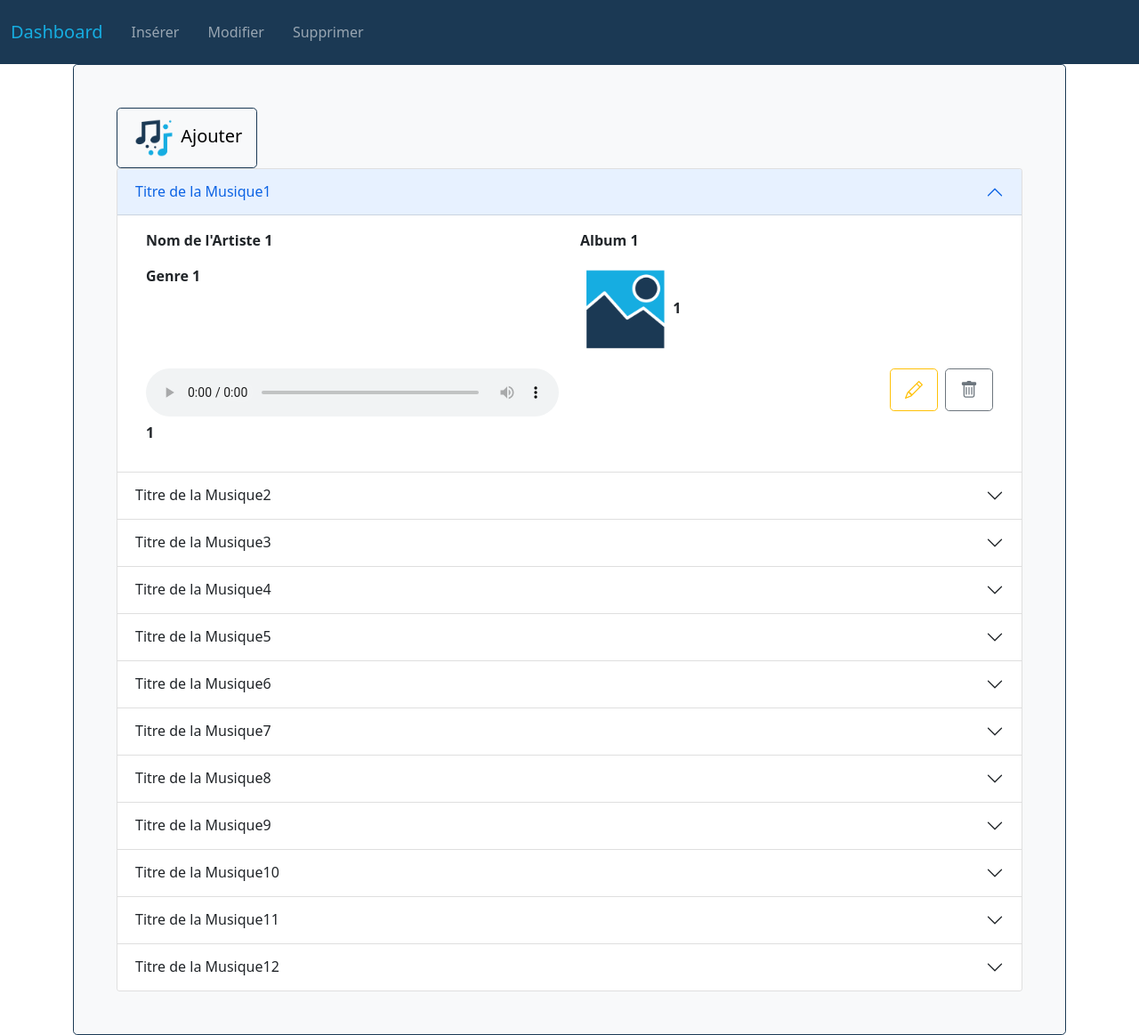
After one commit to Cocci38/projet2, a PHP site: page /teste.php in a window 1280 px wide. The commit adds this page. Shown: the whole page at 89% size. Run offline with PHP 8.4, Linux system fonts and the light colour scheme; some libraries are stand-ins or nearby versions.

Commit message:
bouton ajouter page teste

```diff
--- a/CSS/style.css
+++ b/CSS/style.css
@@ -21,3 +21,6 @@ img {
 .border {
     border-color: #1b3954!important;
 }
+.img-fluid {
+    width: 50px;
+}
--- /dev/null
+++ b/teste.php
@@ -0,0 +1,101 @@
+<!DOCTYPE html>
+<html lang="fr">
+<head>
+    <meta charset="UTF-8">
+    <meta http-equiv="X-UA-Compatible" content="IE=edge">
+    <meta name="viewport" content="width=device-width, initial-scale=1.0">
+    <link href="https://cdn.jsdelivr.net/npm/bootstrap@5.1.3/dist/css/bootstrap.min.css" rel="stylesheet" integrity="sha384-1BmE4kWBq78iYhFldvKuhfTAU6auU8tT94WrHftjDbrCEXSU1oBoqyl2QvZ6jIW3" crossorigin="anonymous">
+    <script src="https://cdn.jsdelivr.net/npm/bootstrap@5.1.3/dist/js/bootstrap.bundle.min.js" integrity="sha384-ka7Sk0Gln4gmtz2MlQnikT1wXgYsOg+OMhuP+IlRH9sENBO0LRn5q+8nbTov4+1p" crossorigin="anonymous"></script>
+    <link rel="stylesheet" href="https://cdn.jsdelivr.net/npm/bootstrap-icons@1.7.2/font/bootstrap-icons.css">
+    <link rel="stylesheet" href="CSS\style.css">
+    <title>Document</title>
+</head>
+<body>
+ <?php
+    include 'nav.php';
+ ?>
+    <main>
+    <div class="container">
+        <div class="h-100 p-5 bg-light border rounded-3">
+            <div class="position-relative">
+            <a href="inserer.php"><button type="button" class="btn btn-light btn-lg border"><img src="img\sound2.png" class="img-fluid" alt="Bouton Ajouter"> Ajouter</button></a>
+            </div>
+    <?php
+    $nbmorceau = 12;
+    echo "<div class='accordion' id='accordionExample'>";
+    for ($compteur = 1; $compteur <= $nbmorceau; $compteur++) {
+        if ($compteur == 1) {
+            $btn_class = "accordion-button";
+            $div_class = "accordion-collapse collapse show";
+            $btn_expended = "arial-expended='true'";
+        } else {
+            $btn_class = "accordion-button collapsed";
+            $div_class = "accordion-collapse collapse";
+            $btn_expended = "arial-expended='false'";
+        }
+
+        echo "
+        <div class='accordion-item'>
+                    <h2 class='accordion-header' id='heading$compteur'>
+                            <button class='$btn_class' type='button' data-bs-toggle='collapse' data-bs-target='#collapse$compteur' $btn_expended aria-controls='collapse$compteur'>
+                            Titre de la Musique$compteur
+                            </button>
+                    </h2>
+        <div id='collapse$compteur' class='$div_class' aria-labelledby='heading$compteur' data-bs-parent='#accordionExample'>
+            <div class='accordion-body'>
+                <div class='container'>
+                    <div class='row'>
+                        <div class='col'>
+                            <p>
+                                <strong>Nom de l'Artiste  $compteur</strong>
+                            </p>
+                        </div>
+                        <div class='col'>
+                            <p>
+                                <strong>Album  $compteur</strong>
+                            </p>
+                        </div>
+                        </div>
+                    <div class='row'>
+                        <div class='col'>
+                            <p>
+                                <strong>Genre  $compteur</strong>
+                            </p>
+                        </div>
+                        <div class='col'>
+                            <p>
+                                <strong><img src='img\cover1.png' width='100px'>  $compteur</strong>
+                            </p>
+                        </div>
+                    </div>
+                    <div class='row'>
+                        <div class='col'>
+                            <p>
+                                <strong><audio title='titreadefinir' preload='auto' controls loop><source src='sourceadefinir.mp3 type='audio/mp3'></audio>   $compteur</strong>
+                            </p>
+                        </div>
+                        <div class='col'>
+                            <p>
+                            <a href='delete.php?id=^$><button type='button' class='btn btn-outline-secondary float-end btn-lg'><i class='bi bi-trash'></i></button></a>
+                            <a href='modifier'modifier.php?id=><button type='button' class='btn btn-outline-warning me-md-2 float-end btn-lg'><i class='bi bi-pencil'></i></button></a>
+                            </p>
+                        </div>
+                    </div>
+                </div>
+            </div>
+        </div>
+    </div>
+            ";
+    }
+    echo "</div>";
+
+    ?>
+        </div>
+    </div>
+    </main>
+    </div>
+</body>
+<script src="https://code.jquery.com/jquery-3.2.1.slim.min.js"></script>
+<script src="https://cdnjs.cloudflare.com/ajax/libs/popper.js/1.12.9/umd/popper.min.js"></script>
+<script src="https://maxcdn.bootstrapcdn.com/bootstrap/4.0.0/js/bootstrap.min.js"></script>
+</html>
```
